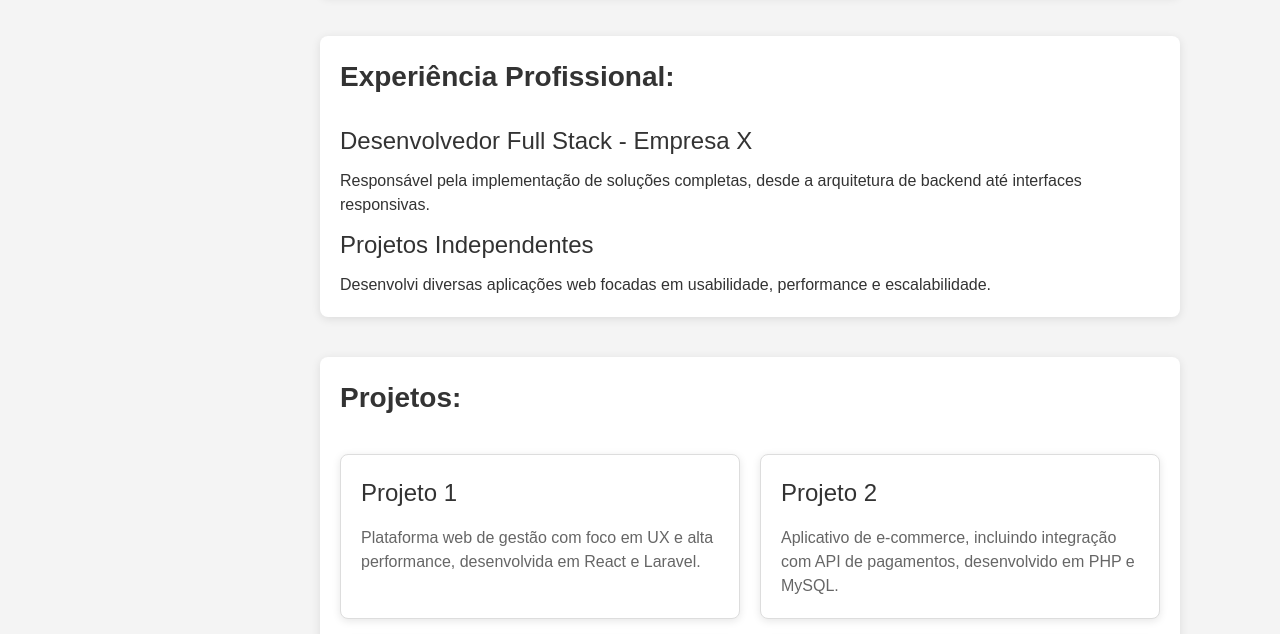
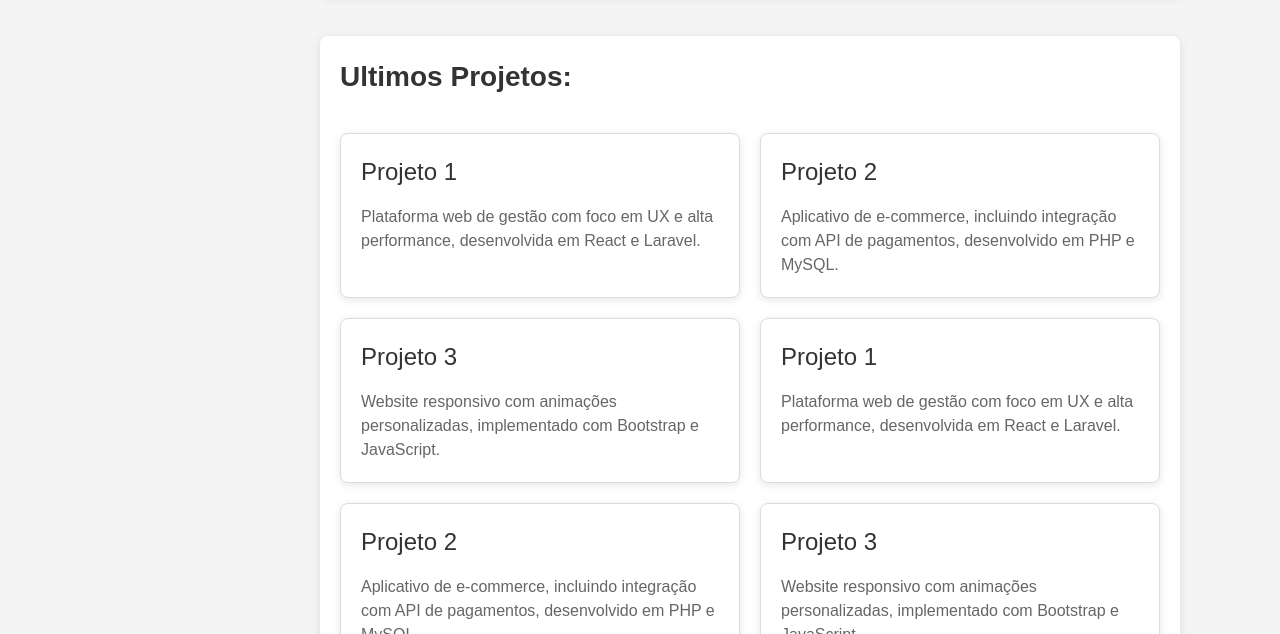
Before and after one commit to LuigiItamar/Portfolio, a plain HTML site: page index.html in a window 1280 px wide. Shown: the part 800-1434 px from the top of the page. Drawn offline with nearby package versions, Linux system fonts and the light colour scheme.

Commit message:
Update index.html

```diff
--- a/index.html
+++ b/index.html
@@ -85,20 +85,8 @@
             </div>
         </section>
 
-
-        <section class="section" id="experience">
-            <h2>Experiência Profissional:</h2>
-            <div class="experience">
-                <h3>Desenvolvedor Full Stack - Empresa X</h3>
-                <p>Responsável pela implementação de soluções completas, desde a arquitetura de backend até interfaces
-                    responsivas.</p>
-                <h3>Projetos Independentes</h3>
-                <p>Desenvolvi diversas aplicações web focadas em usabilidade, performance e escalabilidade.</p>
-            </div>
-        </section>
-
         <section class="section" id="projects">
-            <h2>Projetos:</h2>
+            <h2>Ultimos Projetos:</h2>
             <div class="projects-grid">
                 <div class="card">
                     <h3>Projeto 1</h3>
```
